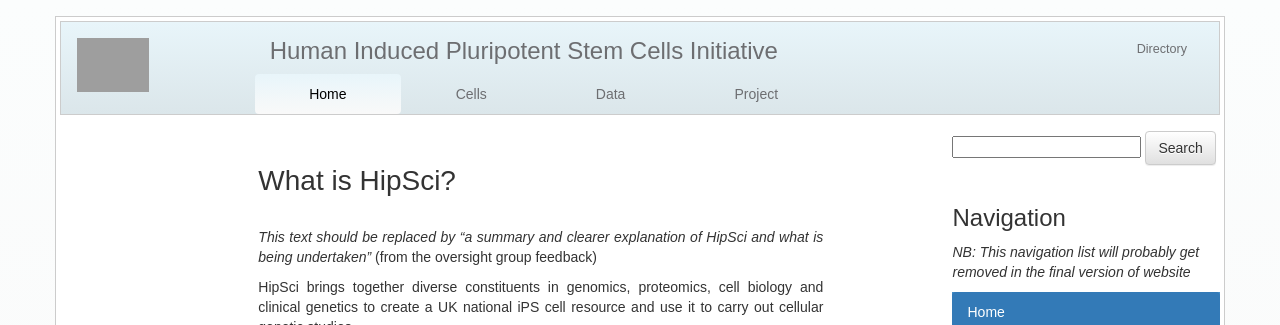
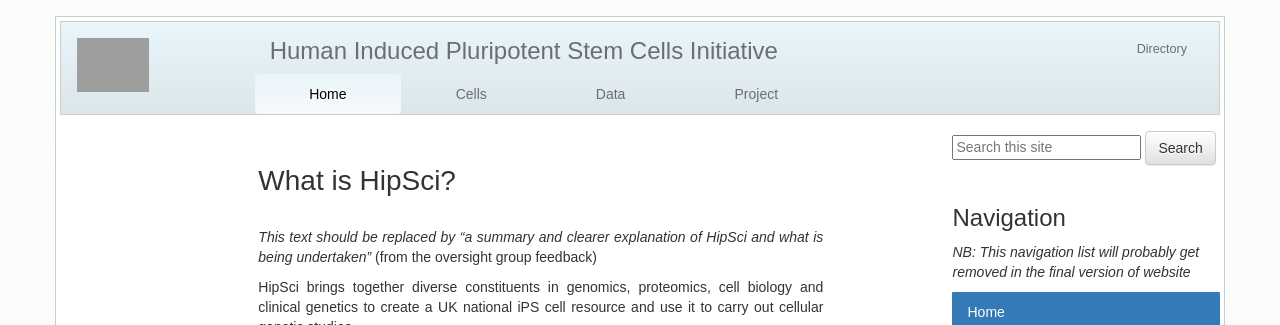
Before and after one commit to EMBL-EBI-GCA/gca_hipsci_website, a Jekyll site: the page built from index.html, in a window 1280 px wide. Shown: the top 325 px of the page. Built offline with Jekyll 4.4.1, drawn with Linux system fonts in a browser that asks for light colours; nearby versions of some CDN libraries; grey boxes are pictures that could not be loaded.

Commit message:
larger search box

```diff
--- a/_includes/search_box.html
+++ b/_includes/search_box.html
@@ -1,3 +1,4 @@
+<div class="search-box">
 <script type="text/javascript">
 {% raw %}
 function goTo() {
@@ -7,5 +8,6 @@ function goTo() {
 }
 {% endraw %}
 </script>
-<input type='text' id='search_id' onKeydown='javascript: if (event.keyCode==13) goTo();'>
+<input type='text' placeholder="Search this site" id='search_id' onKeydown='javascript: if (event.keyCode==13) goTo();'>
 <input type='button' value='Search' onClick='javascript:goTo();' class="btn btn-default">
+</div>
--- a/css/main.scss
+++ b/css/main.scss
@@ -164,3 +164,9 @@ div.start-browser {
         margin-bottom: 15px;
     }
 }
+
+div.search-box {
+    #search_id {
+        height: 25px;
+    }
+}
```
